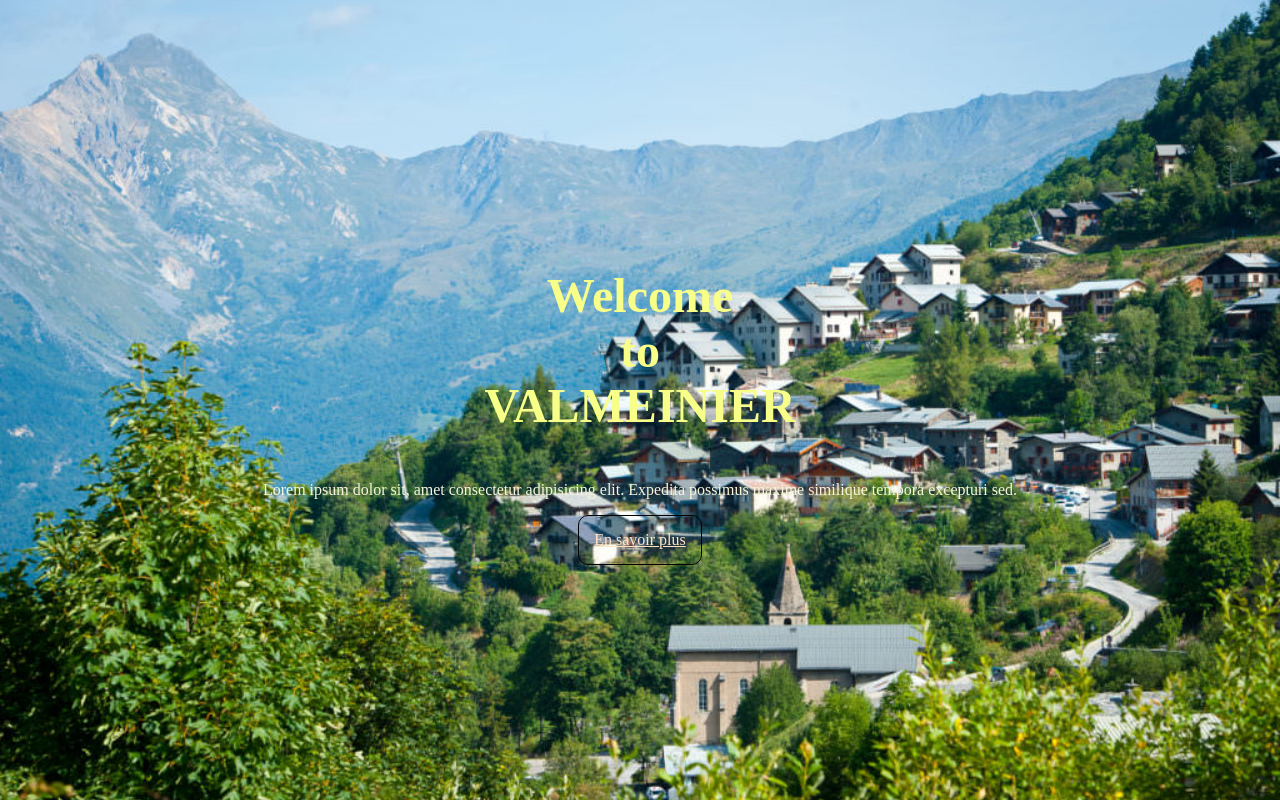
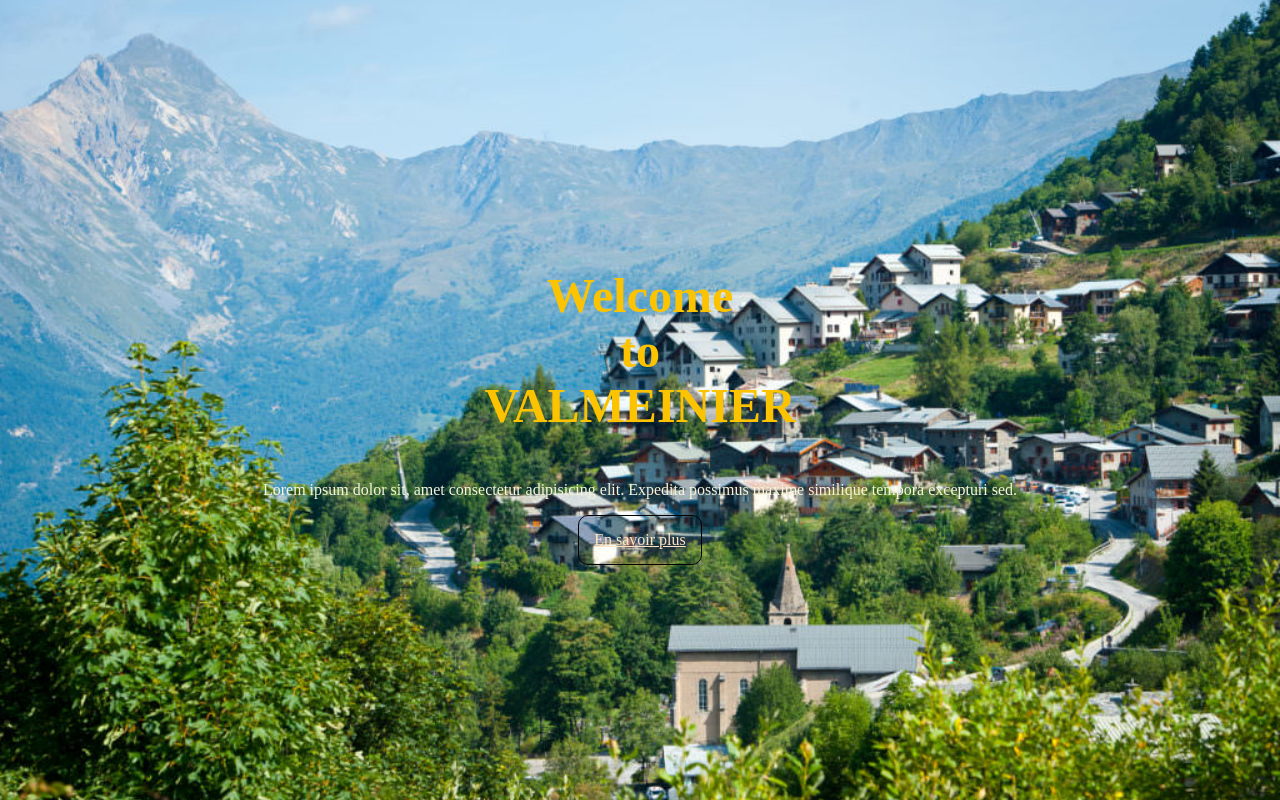
Before and after one commit to VBEAUNE/VBEAUNE.github.io, a plain HTML site: page index.html in a window 1280 px wide. Drawn offline with Linux system fonts and the light colour scheme.

Commit message:
update style.css

```diff
--- a/style.css
+++ b/style.css
@@ -23,7 +23,7 @@ p{
 }
 h1{
     text-align: center;
-    color: rgb(247, 255, 137);
+    color: #fcc300;
     font-size: 3em;
 }
 a{
```
